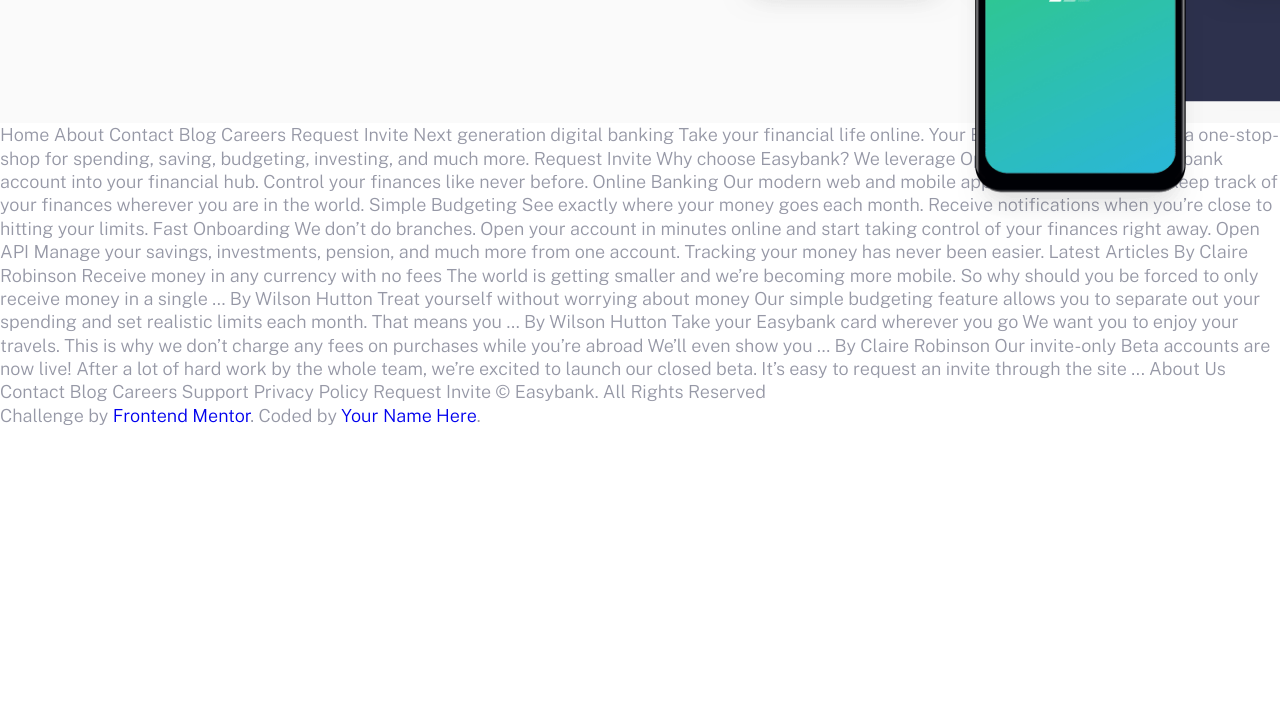
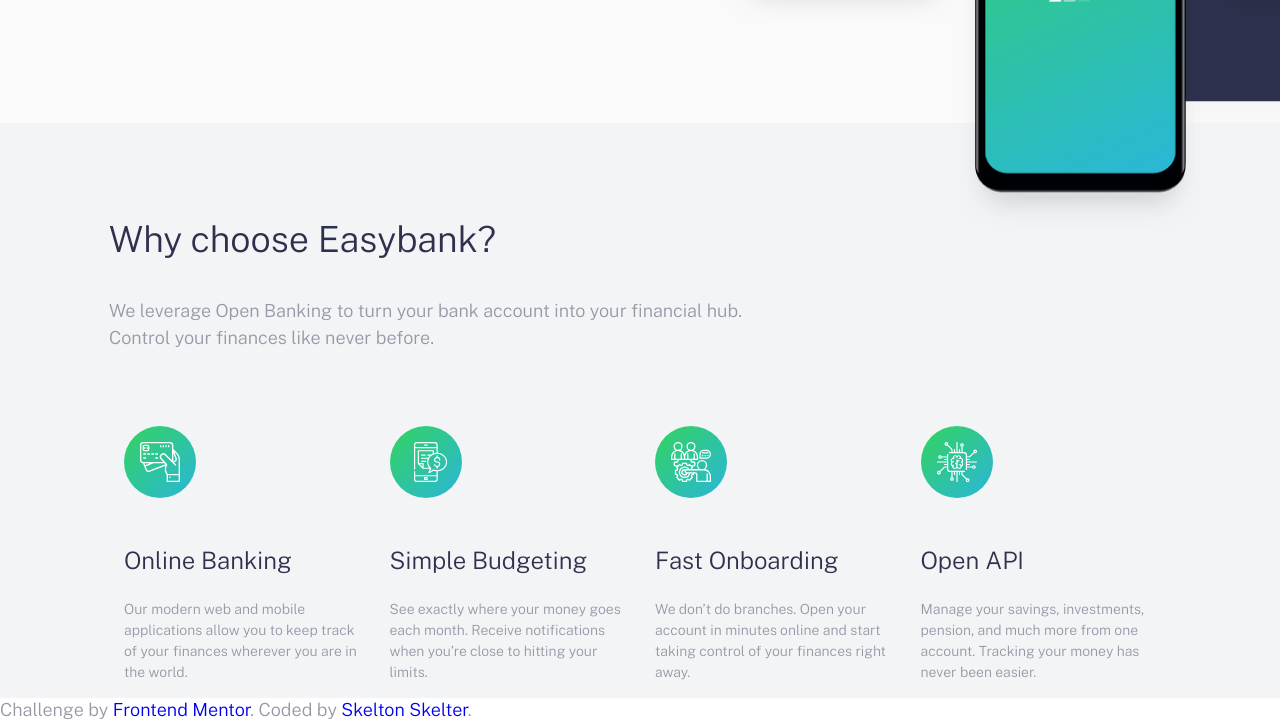
Before and after one commit to skeltonskelter/easybank, a website: page index.html in a window 1280 px wide. Shown: the part 613-1334 px from the top of the page. Before the commit the page ends 1040 px from the top, so only its background shows below. Drawn offline with nearby package versions, Linux system fonts and the light colour scheme.

Commit message:
Add feature block

```diff
--- /dev/null
+++ b/app/scss/_feature.scss
@@ -0,0 +1,56 @@
+.feature {
+  background-color: $lightGrayishBlue;
+  text-align: center;
+
+  @include m.breakpoint-up(medium) {
+    text-align: left;
+  }
+
+  &__intro {
+    margin-bottom: 3.75rem;
+
+    @include m.breakpoint-up(medium) {
+      max-width: 60%;
+    }
+  }
+
+  &__grid {
+    @include m.breakpoint-up(medium) {
+      display: flex;
+      flex-wrap: wrap;
+    }
+  }
+  &__item {
+    padding: 0.9375rem;
+
+    @include m.breakpoint-up(medium) {
+      flex: 0 0 50%;
+    }
+    @include m.breakpoint-up(large) {
+      flex: 1;
+    }
+  }
+  &__icon {
+    margin-bottom: 1.875rem;
+
+    @include m.breakpoint-up(large) {
+      margin-bottom: 2.75rem;
+    }
+  }
+  &__title {
+    font-size: 1.25rem;
+    font-weight: 300;
+    line-height: 1.15;
+    color: $darkBlue;
+    margin-bottom: 1rem;
+
+    @include m.breakpoint-up(large) {
+      font-size: 1.5rem;
+      margin-bottom: 1.5rem;
+    }
+  }
+  &__desc {
+    font-size: 0.875rem;
+    line-height: 1.5;
+  }
+}
--- a/app/scss/_globals.scss
+++ b/app/scss/_globals.scss
@@ -34,6 +34,36 @@
   margin-top: 0px;
 }
 
+h1 {
+  font-size: 2.315rem;
+  font-weight: 300;
+  line-height: 1.15;
+  color: $darkBlue;
+  margin-bottom: 1.5rem;
+
+  @include m.breakpoint-up(large) {
+    font-size: $font-xl;
+  }
+}
+
+h2 {
+  font-size: 1.875rem;
+  font-weight: 300;
+  line-height: 1.15;
+  color: $darkBlue;
+  margin-bottom: 1.5625rem;
+
+  @include m.breakpoint-up(large) {
+    font-size: 2.25rem;
+    margin-bottom: 2.25rem;
+  }
+}
+
+p {
+  line-height: 1.5;
+  margin-bottom: 2.25rem;
+}
+
 // Links
 a,
 a:visited,
@@ -47,28 +77,52 @@
   margin: 0 auto;
 
   &--pall {
-    padding-top: 2.25rem;
+    padding-top: 4.375rem;
     padding-right: 1.5rem;
-    padding-bottom: 2.25rem;
+    padding-bottom: 4.375;
     padding-left: 1.5rem;
+
+    @include m.breakpoint-up(large) {
+      padding-top: 6rem;
+      padding-bottom: 6;
+    }
   }
+
   &--py {
-    padding-top: 2.25rem;
-    padding-bottom: 2.25rem;
+    padding-top: 4.375rem;
+    padding-bottom: 4.375rem;
+
+    @include m.breakpoint-up(large) {
+      padding-top: 6rem;
+      padding-bottom: 6;
+    }
   }
+
   &--px {
     padding-right: 1.5rem;
     padding-left: 1.5rem;
   }
+
   &--pt {
-    padding-top: 2.25rem;
+    padding-top: 4.375rem;
+
+    @include m.breakpoint-up(large) {
+      padding-top: 6rem;
+    }
   }
+
   &--pr {
     padding-right: 1.5rem;
   }
+
   &--pb {
-    padding-bottom: 2.25rem;
+    padding-bottom: 4.375rem;
+
+    @include m.breakpoint-up(large) {
+      padding-bottom: 6;
+    }
   }
+
   &--pl {
     padding-left: 1.5rem;
   }
--- a/app/scss/_hero.scss
+++ b/app/scss/_hero.scss
@@ -76,22 +76,5 @@
       order: 1;
       text-align: left;
     }
-
-    h1 {
-      font-weight: 300;
-      font-size: 2.315rem;
-      line-height: 1.15;
-      color: $darkBlue;
-      margin-bottom: 1.5rem;
-
-      @include m.breakpoint-up(large) {
-        font-size: $font-xl;
-      }
-    }
-
-    p {
-      line-height: 1.5;
-      margin-bottom: 2.25rem;
-    }
   }
 }
--- a/app/scss/_mixins.scss
+++ b/app/scss/_mixins.scss
@@ -1,6 +1,6 @@
-@media (min-width: 64em) {
-  // Styles go here
-}
+// @media (min-width: 64em) {
+//   // Styles go here
+// }
 
 $breakpoints-up: (
   "medium": 40em,
--- a/app/scss/style.scss
+++ b/app/scss/style.scss
@@ -13,5 +13,6 @@
 // Components (button, card, navbar etc)
 @import "header";
 @import "hero";
+@import "feature";
 
 // Utilities (margin, padding, opacity, etc)
--- a/index.html
+++ b/index.html
@@ -21,6 +21,8 @@
     <title>Frontend Mentor | Easybank landing page</title>
   </head>
   <body>
+    <!-- Header and Nav -->
+
     <header class="header">
       <div class="overlay has-fade"></div>
       <nav class="container container--pall flex flex-jc-sb flex-ai-c">
@@ -53,6 +55,8 @@
       </div>
     </header>
 
+    <!-- Hero -->
+
     <section class="hero">
       <div class="container">
         <div class="hero__image"></div>
@@ -68,36 +72,83 @@
         </div>
       </div>
     </section>
-    Home About Contact Blog Careers Request Invite Next generation digital
-    banking Take your financial life online. Your Easybank account will be a
-    one-stop-shop for spending, saving, budgeting, investing, and much more.
-    Request Invite Why choose Easybank? We leverage Open Banking to turn your
-    bank account into your financial hub. Control your finances like never
-    before. Online Banking Our modern web and mobile applications allow you to
-    keep track of your finances wherever you are in the world. Simple Budgeting
-    See exactly where your money goes each month. Receive notifications when
-    you’re close to hitting your limits. Fast Onboarding We don’t do branches.
-    Open your account in minutes online and start taking control of your
-    finances right away. Open API Manage your savings, investments, pension, and
-    much more from one account. Tracking your money has never been easier.
-    Latest Articles By Claire Robinson Receive money in any currency with no
-    fees The world is getting smaller and we’re becoming more mobile. So why
-    should you be forced to only receive money in a single … By Wilson Hutton
-    Treat yourself without worrying about money Our simple budgeting feature
-    allows you to separate out your spending and set realistic limits each
-    month. That means you … By Wilson Hutton Take your Easybank card wherever
-    you go We want you to enjoy your travels. This is why we don’t charge any
-    fees on purchases while you’re abroad We’ll even show you … By Claire
-    Robinson Our invite-only Beta accounts are now live! After a lot of hard
-    work by the whole team, we’re excited to launch our closed beta. It’s easy
-    to request an invite through the site ... About Us Contact Blog Careers
+
+    <!-- Features -->
+
+    <section class="feature">
+      <div class="feature__content container container--pall">
+        <div class="feature__intro">
+          <h2>Why choose Easybank?</h2>
+          <p>
+            We leverage Open Banking to turn your bank account into your
+            financial hub. Control your finances like never before.
+          </p>
+        </div>
+        <div class="feature__grid">
+          <div class="feature__item">
+            <div class="feature__icon">
+              <img src="/images/icon-online.svg" alt="" />
+            </div>
+            <div class="feature__title">Online Banking</div>
+            <div class="feature__desc">
+              Our modern web and mobile applications allow you to keep track of
+              your finances wherever you are in the world.
+            </div>
+          </div>
+          <div class="feature__item">
+            <div class="feature__icon">
+              <img src="/images/icon-budgeting.svg" alt="" />
+            </div>
+            <div class="feature__title">Simple Budgeting</div>
+            <div class="feature__desc">
+              See exactly where your money goes each month. Receive
+              notifications when you’re close to hitting your limits.
+            </div>
+          </div>
+          <div class="feature__item">
+            <div class="feature__icon">
+              <img src="/images/icon-onboarding.svg" alt="" />
+            </div>
+            <div class="feature__title">Fast Onboarding</div>
+            <div class="feature__desc">
+              We don’t do branches. Open your account in minutes online and
+              start taking control of your finances right away.
+            </div>
+          </div>
+          <div class="feature__item">
+            <div class="feature__icon">
+              <img src="/images/icon-api.svg" alt="" />
+            </div>
+            <div class="feature__title">Open API</div>
+            <div class="feature__desc">
+              Manage your savings, investments, pension, and much more from one
+              account. Tracking your money has never been easier.
+            </div>
+          </div>
+        </div>
+      </div>
+    </section>
+
+    <!--
+          Latest Articles By Claire Robinson Receive money in
+    any currency with no fees The world is getting smaller and we’re becoming
+    more mobile. So why should you be forced to only receive money in a single …
+    By Wilson Hutton Treat yourself without worrying about money Our simple
+    budgeting feature allows you to separate out your spending and set realistic
+    limits each month. That means you … By Wilson Hutton Take your Easybank card
+    wherever you go We want you to enjoy your travels. This is why we don’t
+    charge any fees on purchases while you’re abroad We’ll even show you … By
+    Claire Robinson Our invite-only Beta accounts are now live! After a lot of
+    hard work by the whole team, we’re excited to launch our closed beta. It’s
+    easy to request an invite through the site ... About Us Contact Blog Careers
     Support Privacy Policy Request Invite © Easybank. All Rights Reserved
+  -->
 
     <div class="attribution">
       Challenge by
       <a href="https://www.frontendmentor.io?ref=challenge" target="_blank"
         >Frontend Mentor</a
-      >. Coded by <a href="#">Your Name Here</a>.
+      >. Coded by <a href="#">Skelton Skelter</a>.
     </div>
 
     <script src="/app/js/script.js"></script>
```
Also changed, not shown: app/css/style.css.
